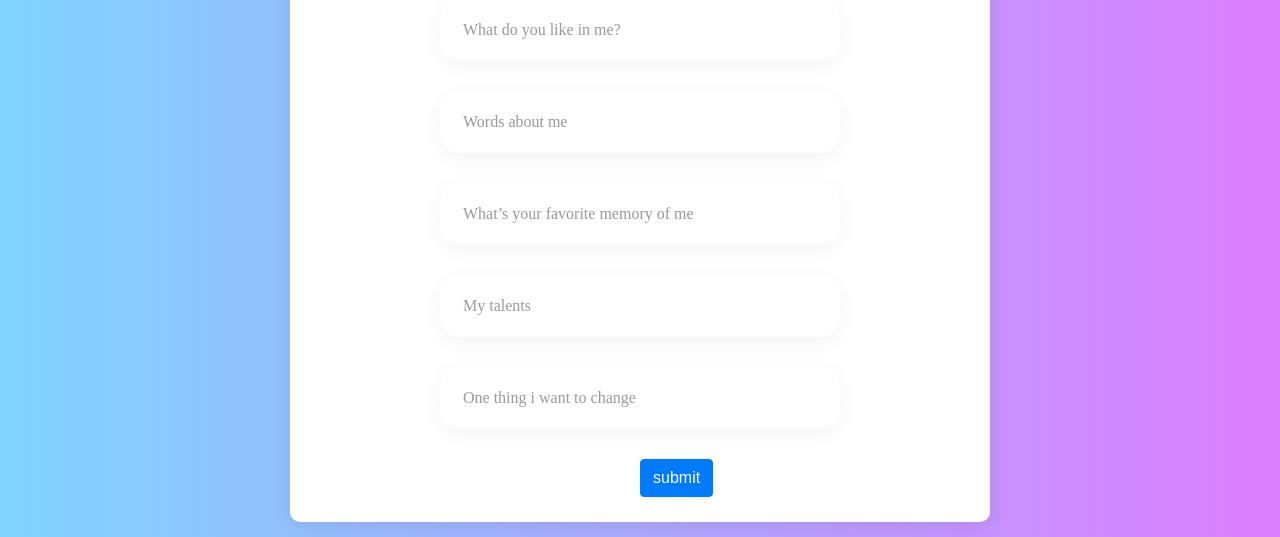
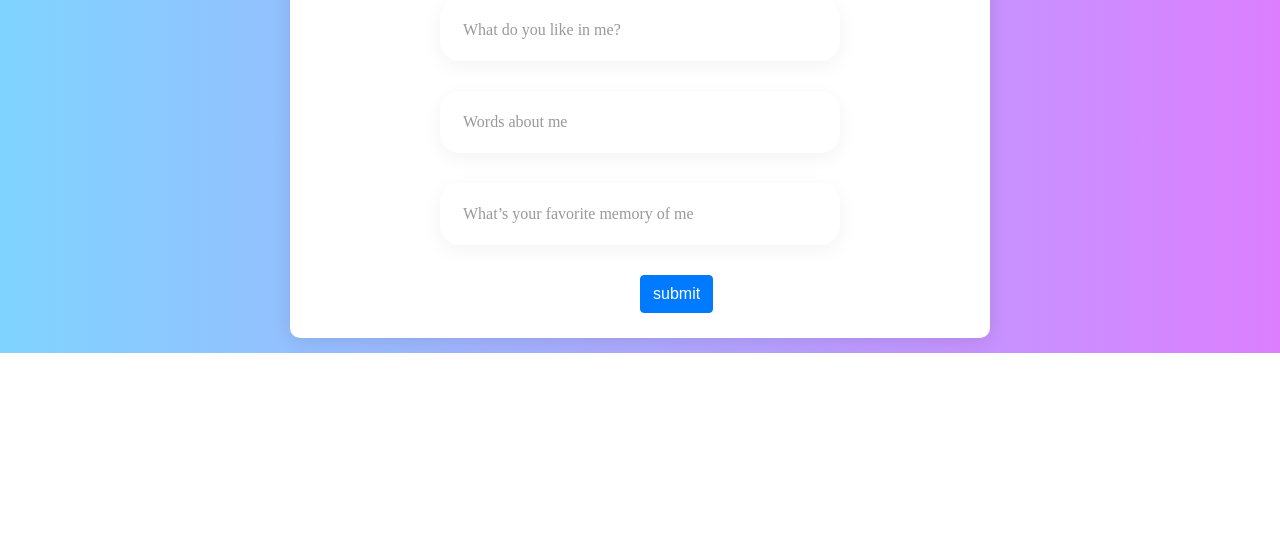
Before and after one commit to Mani1211/Django-slam-book, a Django app: page /questions in a window 1280 px wide. Shown: the part 620-1157 px from the top of the page. After the commit the page ends 973 px from the top, so only its background shows below. Run offline with Django 3.2, Linux system fonts and the light colour scheme; some libraries are stand-ins or nearby versions; some web fonts are replaced.

Commit message:
Number field updated

```diff
--- a/questions/models.py
+++ b/questions/models.py
@@ -13,5 +13,6 @@ class Questions(models.Model):
     like = models.CharField(max_length=255)
     words = models.CharField(max_length=255)
     memory = models.CharField(max_length=255)
-    talents = models.CharField(max_length=255)
-    change = models.CharField(max_length=255)
+
+    def __str__(self):
+        return self.name
--- a/questions/templates/questions.html
+++ b/questions/templates/questions.html
@@ -24,7 +24,7 @@
 
 			<form class="contact-form validate-form" action="questions" method="Post">
 				{% csrf_token %}
-			   <h1>Hi, {{name}}</h1><br>
+			   <h1>Hi,{{name}} </h1><br>
 
                 <div class="wrap-input100 " >
 					<input class="input100" type="text" name="name" placeholder="Name">
@@ -32,9 +32,12 @@
 				</div>
 
                 <div class="wrap-input100 " >
-					<input class="input100" type="text" name="number" placeholder="Phone Number">
+					<input class="input100" type="number" name="number" placeholder="Phone Number">
 					<span class="focus-input100"></span>
 				</div>
+
+
+
 
                 <div class="wrap-input100 " >
 					<input class="input100" type="text" name="advice" placeholder="Advice for me. ">
@@ -67,15 +70,7 @@
 					<span class="focus-input100"></span>
 				</div>
 
-				<div class="wrap-input100 " >
-					<input class="input100" type="text" name="talents" placeholder="My talents">
-					<span class="focus-input100"></span>
-				</div>
 
-				<div class="wrap-input100 " >
-					<input class="input100" type="text" name="change" placeholder="One thing i want to change">
-					<span class="focus-input100"></span>
-				</div>
 					<div class="button">
 
 						<button type="submit" class="btn btn-primary">submit</button>
@@ -85,6 +80,7 @@
 							padding-left: 200px;
 						}
 					</style>
+
 			</form>
 
 		</div>
--- a/questions/views.py
+++ b/questions/views.py
@@ -1,30 +1,29 @@
-from django.shortcuts import render
+from django.shortcuts import render,redirect
 from .models import Questions
+from .forms import QuestionsForm
+from django.contrib import messages
 
 # Create your views here.
 def home(request):
     if request.method == 'POST':
         name = request.POST['name']
-        return render(request,'questions.html',{'name':name})
+        return render(request,'questions.html', {'name':name})
     else:
+        return render(request,'home.html')
 
-        return render(request,'home.html')
 
 def questions(request):
     if request.method == 'POST':
-        print(request.method)
         questions = Questions()
-
         questions.name  = request.POST['name']
         questions.number  = request.POST['number']
+        questions.number = int(questions.number)
         questions.advice  = request.POST['advice']
         questions.positive = request.POST['positive']
         questions.weakness  = request.POST['weakness']
         questions.like  = request.POST['like']
         questions.words  = request.POST['words']
         questions.memory  = request.POST['memory']
-        questions.talents = request.POST['talents']
-        questions.change = request.POST['change']
         questions.save()
         return render(request,'thank.html')
     else:
```
Also changed, not shown: questions/forms.py (added, +8 -0 lines), slam_book/settings.py (+4 -4 lines), questions/migrations/0001_initial.py.
